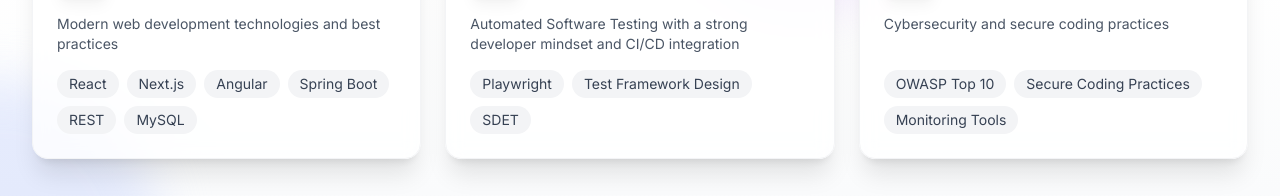
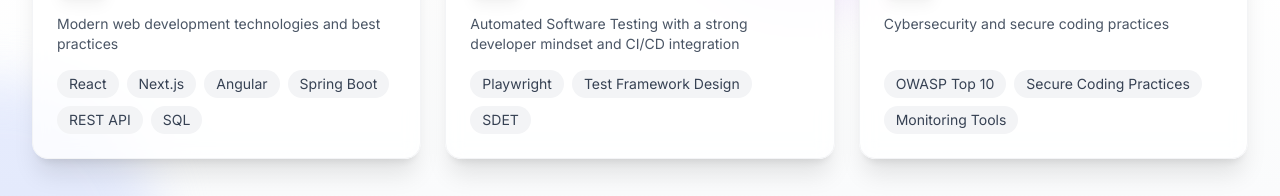
Before and after one commit to phucnguyn-203/portfolio, a Next.js app: page / in a window 1280 px wide. Shown: the part 2175-2371 px from the top of the page. Built offline with nearby package versions, Linux system fonts and the light colour scheme.

Commit message:
Update skills list in SkillsSection for accuracy and clarity

```diff
--- a/src/components/sections/SkillsSection.tsx
+++ b/src/components/sections/SkillsSection.tsx
@@ -22,7 +22,7 @@
         title: "Web Development",
         icon: CodeBracketIcon,
         description: "Modern web development technologies and best practices",
-        skills: ["React", "Next.js", "Angular", "Spring Boot", "REST", "MySQL"],
+        skills: ["React", "Next.js", "Angular", "Spring Boot", "REST API", "SQL"],
         gradient: "from-blue-500/10 to-purple-500/10",
         iconGradient: "from-blue-600 via-indigo-500 to-purple-600",
     },
```
